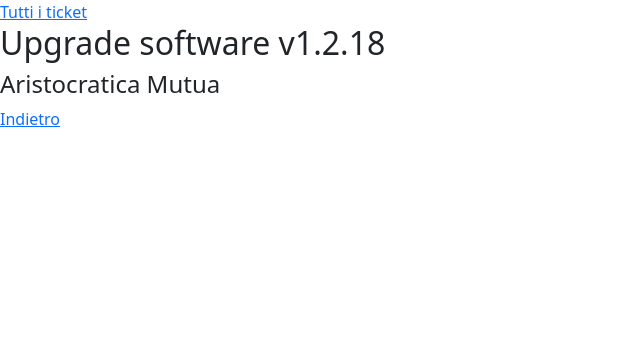
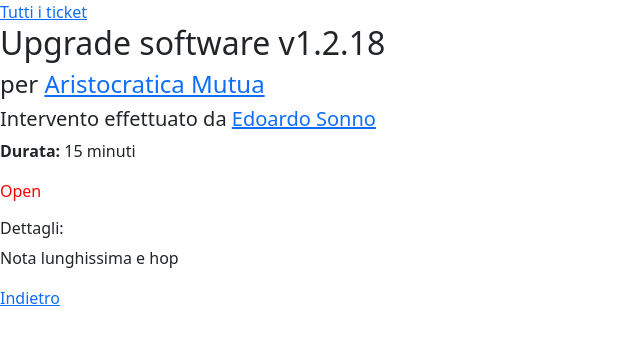
Before and after one commit to sannae/hotline, a Django app: page /ticket/1 in a window 1280 px wide. Shown: the part 70-415 px from the top of the page, without its empty margins (0-640 px from the left). Run offline with Django 3.2, Linux system fonts and the light colour scheme; data comes from the database, SQL or seed files in the repository; both versions use the stored data as it was after the commit; some libraries are stand-ins or nearby versions.

```diff
--- a/hotline/templates/hotline/customer_list.html
+++ b/hotline/templates/hotline/customer_list.html
@@ -12,7 +12,7 @@
 <h5>Filtra per contratti attivi</h5>
 
 <!-- Customer table ---->
-<table class="table table-responsive">
+<table class="table table-responsive table-hover">
     <thead class="thead dark">
         <tr>
             <th scope="col">Cliente</th>
--- a/hotline/templates/hotline/technician_list.html
+++ b/hotline/templates/hotline/technician_list.html
@@ -11,7 +11,7 @@
 <h5>Cerca per qualsiasi stringa</h5>
 
 <!-- Customer table ---->
-<table class="table table-responsive">
+<table class="table table-responsive table-hover">
     <thead class="thead dark">
         <tr>
             <th scope="col">Nome completo</th>
@@ -31,8 +31,8 @@
             <td>{{technician.office_phone}}</td>
             <td>{{technician.mobile_phone}}</td>
             <td>{{technician.email}}</td>
-            <td><span class="badge bg-warning"><i class="bi bi-pen"></i></span></td>
-            <td><span class="badge bg-danger"><i class="bi bi-trash"></i></span></td>
+            <td><a href="#"><span class="badge bg-warning"><i class="bi bi-pen"></i></span></a></td>
+            <td><a href="#"><span class="badge bg-danger"><i class="bi bi-trash"></i></span></a></td>
             <td></td>
         </tr>
         {% endfor %}
--- a/hotline/templates/hotline/ticket_detail.html
+++ b/hotline/templates/hotline/ticket_detail.html
@@ -5,10 +5,19 @@
 
 <a href="#">Tutti i ticket</a>
 
+<br>
+
+<!-- Header -->
 <h2>{{ my_ticket.title }}</h2>
+<h4>per <a href="{% url 'customer_detail' my_ticket.customer_id.id %}">{{ my_ticket.customer_id }}</a></h4>
+<h5>Intervento effettuato da <a href="{% url 'technician_detail' my_ticket.technician_id.id %}">{{ my_ticket.technician_id.first_name }} {{ my_ticket.technician_id.last_name }}</a></h5>
 
-<h4>{{ my_ticket.customer_id }}</h4>
+<!-- Details -->
+<p><b>Durata:</b> {{ my_ticket.duration }} minuti</p>
+<p style="color: {{my_ticket.status_id.color}};">{{ my_ticket.status_id }}</p>
 
+<h6>Dettagli:</h6>
+<p>{{ my_ticket.notes }}</p>
 
 <a href="{% url 'home' %}">Indietro</a>
 
--- a/hotline/templates/hotline/ticket_table.html
+++ b/hotline/templates/hotline/ticket_table.html
@@ -1,6 +1,6 @@
 <!-- Ticket table ---->
 
-<table class="table table-responsive">
+<table class="table table-responsive table-hover">
     <thead class="thead dark">
         <tr>
             <th scope="col">Titolo</th>
```
Also changed, not shown: db.sqlite3.
